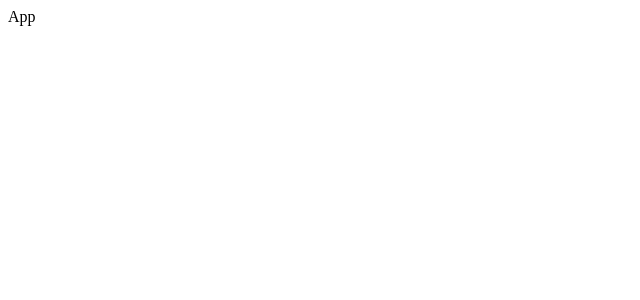
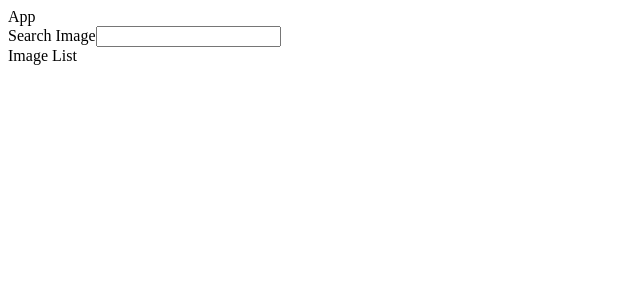
Before and after one commit to tatjama/react-pics, a React (Create React App) app: page / in a window 1280 px wide. Shown: the top 300 px of the page, without its empty margins (0-640 px from the left). Built offline with nearby package versions, Linux system fonts and the light colour scheme.

Commit message:
Create files, App, SearchBar and ImageList in the components folder

```diff
--- /dev/null
+++ b/src/components/App.js
@@ -0,0 +1,15 @@
+import React from 'react';
+import SearchBar from './SearchBar';
+import ImageList from './ImageList';
+
+const App = ()=>{
+    return(
+        <div>
+            App
+            <SearchBar/>
+            <ImageList/>
+        </div>
+    );
+}
+
+export default App;
--- /dev/null
+++ b/src/components/ImageList.js
@@ -0,0 +1,11 @@
+import React from 'react';
+
+const ImageList = () => {
+    return(
+        <div>
+            Image List
+        </div>
+    );
+};
+
+export default ImageList;
--- /dev/null
+++ b/src/components/SearchBar.js
@@ -0,0 +1,18 @@
+import React from 'react';
+
+const SearchBar=()=>{
+    return(
+        <div>
+            <form>
+                <div>
+                    <label>Search Image</label>
+                    <input type ="text"/>
+                </div>
+
+            </form>
+
+        </div>
+    );
+};
+
+export default SearchBar;
--- a/src/index.js
+++ b/src/index.js
@@ -1,12 +1,6 @@
 import React from 'react';
 import ReactDOM from 'react-dom';
+import App from './components/App';
 
-const App =()=>{
-    return(
-        <div>
-            App
-        </div>
-    );
-};
 
 ReactDOM.render(<App/>, document.querySelector('#root'));
```
